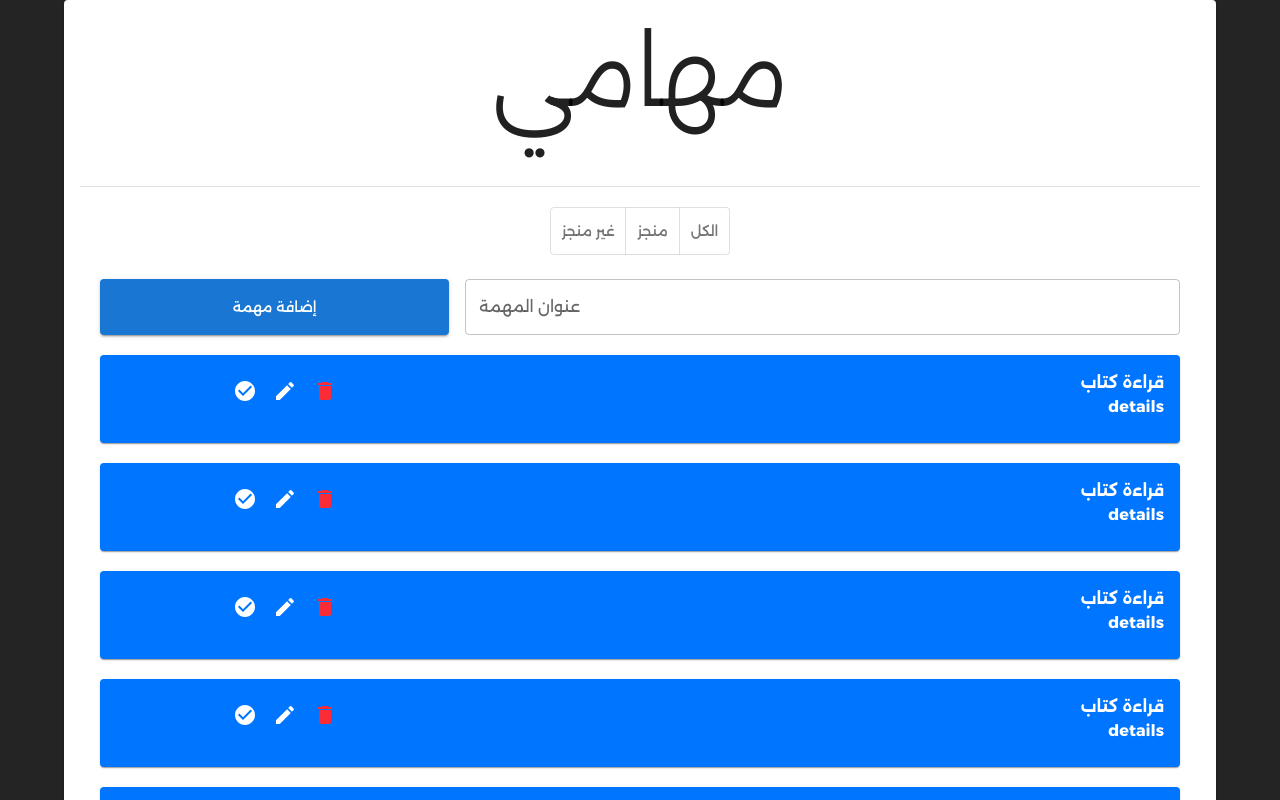
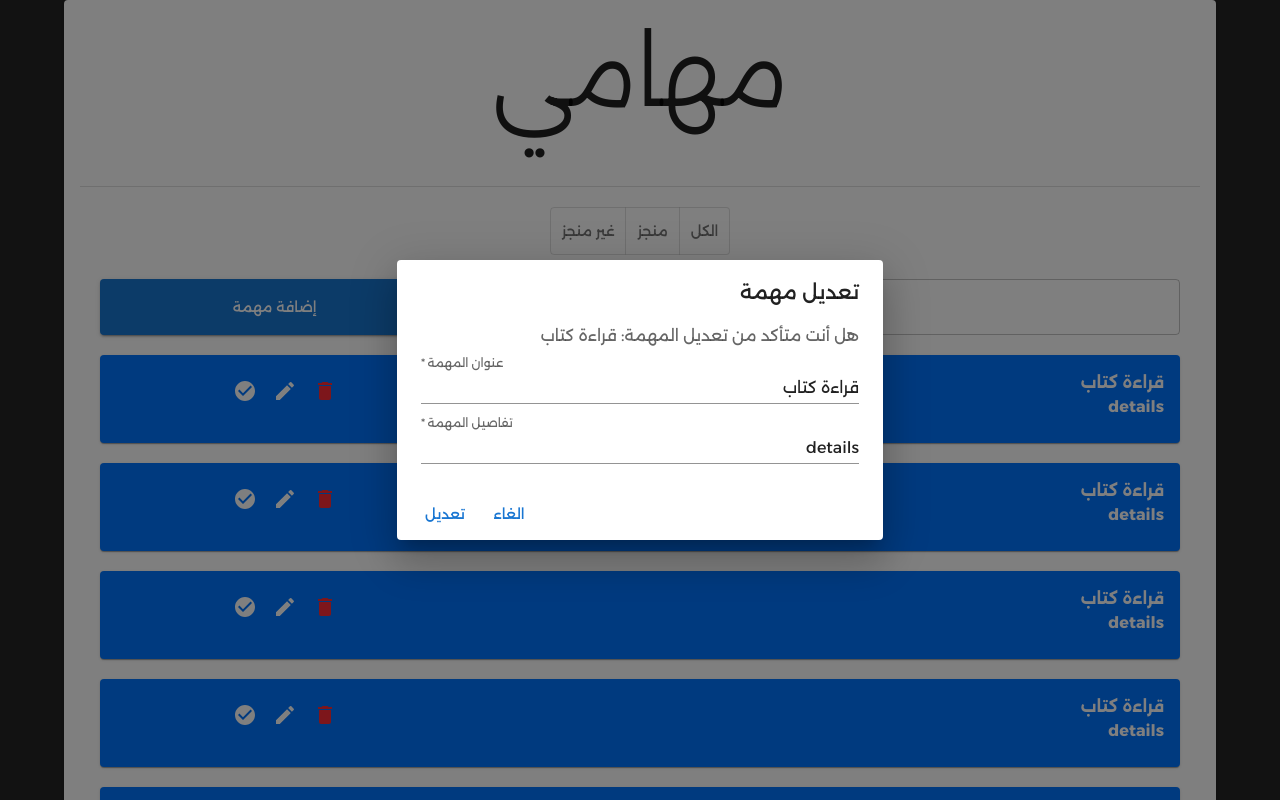
Before and after one commit to mahmoud-abuyoussef/Todo_App, a React (Vite) app: page / in a window 1280 px wide. Both pictures are taken after a click on the button 285 px from the left and 391 px from the top of the page. Shown: the top 800 px of the page. Built offline with nearby package versions, Linux system fonts and the light colour scheme.

Commit message:
Add: Edit Task With Dailog

```diff
--- a/src/components/Todo.jsx
+++ b/src/components/Todo.jsx
@@ -3,10 +3,11 @@ import EditIcon from "@mui/icons-material/Edit";
 import DeleteIcon from "@mui/icons-material/Delete";
 import { TodosContext } from "../context/todosContext";
 import CheckCircleIcon from "@mui/icons-material/CheckCircle";
-import { Button, Card, CardContent, Dialog, DialogActions, DialogContent, DialogContentText, DialogTitle, Grid2, IconButton, Typography } from "@mui/material";
+import { Button, Card, CardContent, Dialog, DialogActions, DialogContent, DialogContentText, DialogTitle, Grid2, IconButton, TextField, Typography } from "@mui/material";
 
 export default function Todo({ todo }) {
   const { todos, setTodos } = useContext(TodosContext);
+  const [updatedTodo, setUpdatedTodo] = useState({ title: todo.title, details: todo.details });
 
   function handelCheckClick(id) {
     setTodos(
@@ -18,32 +19,107 @@ export default function Todo({ todo }) {
       })
     );
   }
-  const [open, setOpen] = useState(false);
 
-  function handleClickOpen() {
-    setOpen(true);
+  const [openDelete, setOpenDelete] = useState(false);
+
+  function handleOpenClick() {
+    setOpenDelete(true);
   }
 
-  function handleClose() {
-    setOpen(false);
+  function handleDeleteClose() {
+    setOpenDelete(false);
   }
 
-  function handelDelete() {
-    setTodos(todos.filter((todo) => todo.id !== todo.id));
-    setOpen(false);
+  function handelDeleteClick() {
+    setTodos(todos.filter((t) => t.id !== todo.id));
+    setOpenDelete(false);
+  }
+
+  const [openEdit, setOpenEdit] = useState(false);
+
+  function handelEditClick() {
+    setOpenEdit(true);
+  }
+
+  function handleEditClose() {
+    setOpenEdit(false);
+  }
+
+  function handelEditConfirmClick() {
+    setTodos(
+      todos.map((t) => {
+        if (t.id === todo.id) {
+          return { ...t, title: updatedTodo.title, details: updatedTodo.details };
+        }
+        return t;
+      })
+    );
   }
 
   return (
     <>
-      <Dialog open={open} onClose={handleClose} aria-labelledby="alert-dialog-title" aria-describedby="alert-dialog-description">
+      <Dialog open={openDelete} onClose={handleDeleteClose} aria-labelledby="alert-dialog-title" aria-describedby="alert-dialog-description">
         <DialogTitle id="alert-dialog-title">حذف مهمة: {todo.title}</DialogTitle>
         <DialogContent>
           <DialogContentText id="alert-dialog-description">هل انت متأكد من حذف المهمة؛ لا يمكن التراجع عن هذا القرار</DialogContentText>
         </DialogContent>
         <DialogActions>
-          <Button onClick={handleClose}>الغاء</Button>
-          <Button onClick={handelDelete} autoFocus style={{ color: "red" }}>
+          <Button onClick={handleDeleteClose}>الغاء</Button>
+          <Button onClick={handelDeleteClick} autoFocus style={{ color: "red" }}>
             حذف
+          </Button>
+        </DialogActions>
+      </Dialog>
+
+      <Dialog
+        open={openEdit}
+        onClose={handleEditClose}
+        slotProps={{
+          paper: {
+            component: "form",
+            onSubmit: (event) => {
+              event.preventDefault();
+              handleEditClose();
+            },
+          },
+        }}
+      >
+        <DialogTitle>تعديل مهمة</DialogTitle>
+        <DialogContent>
+          <DialogContentText>هل أنت متأكد من تعديل المهمة: {todo.title}</DialogContentText>
+
+          <TextField
+            value={updatedTodo.title}
+            onChange={(e) => setUpdatedTodo({ ...updatedTodo, title: e.target.value })}
+            autoFocus
+            required
+            margin="dense"
+            id="title"
+            name="title"
+            label="عنوان المهمة"
+            type="text"
+            fullWidth
+            variant="standard"
+          />
+
+          <TextField
+            value={updatedTodo.details}
+            onChange={(e) => setUpdatedTodo({ ...updatedTodo, details: e.target.value })}
+            required
+            margin="dense"
+            id="description"
+            name="description"
+            label="تفاصيل المهمة"
+            type="text"
+            fullWidth
+            variant="standard"
+          />
+        </DialogContent>
+
+        <DialogActions>
+          <Button onClick={handleEditClose}>الغاء</Button>
+          <Button type="submit" onClick={handelEditConfirmClick}>
+            تعديل
           </Button>
         </DialogActions>
       </Dialog>
@@ -56,11 +132,11 @@ export default function Todo({ todo }) {
                 <CheckCircleIcon onClick={() => handelCheckClick(todo.id)} className={`${todo.isCompleted ? "text-green-400" : "text-white"}`} />
               </IconButton>
 
-              <IconButton>
+              <IconButton onClick={handelEditClick}>
                 <EditIcon className="text-white" />
               </IconButton>
 
-              <IconButton onClick={handleClickOpen}>
+              <IconButton onClick={handleOpenClick}>
                 <DeleteIcon className="text-red-500" />
               </IconButton>
             </Grid2>
```
